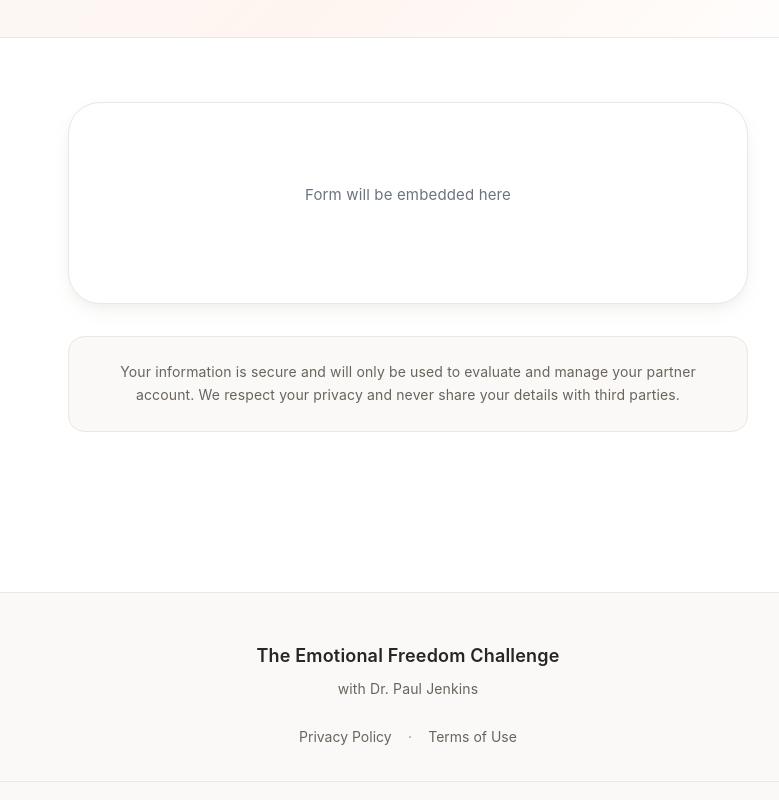
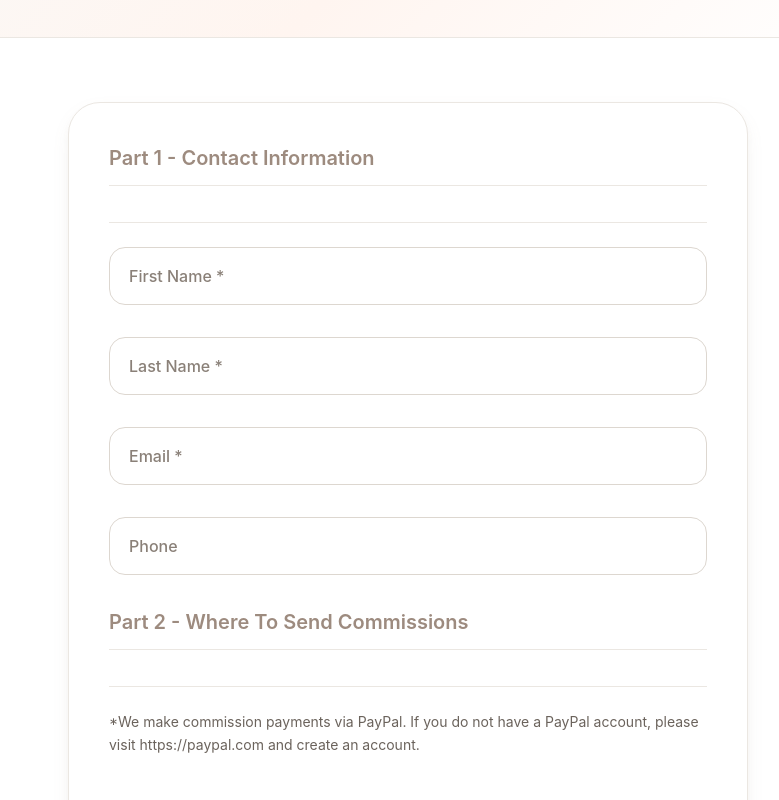
Before and after one commit to rbradshaw9/emotionalfreedomchallenge, a Next.js app: page /partners/register in a window 1280 px wide. Shown: the part 300-1100 px from the top of the page, without its empty margins (232-1011 px from the left). Built offline with nearby package versions, Linux system fonts and the light colour scheme.

Commit message:
Embed Keap partner registration form with proper styling and React compatibility

```diff
--- a/app/partners/register/page.module.css
+++ b/app/partners/register/page.module.css
@@ -108,39 +108,71 @@
 }
 
 /* Section Titles */
-.formWrapper :global(h3),
-.formWrapper :global(.section-title) {
+.formWrapper :global(.title) {
   font-size: var(--text-xl);
+  font-weight: var(--font-semibold);
   color: var(--color-primary);
+  margin-top: var(--space-10);
   margin-bottom: var(--space-6);
   padding-bottom: var(--space-3);
   border-bottom: 1.5px solid var(--color-gray-200);
 }
 
+.formWrapper :global(.title:first-child) {
+  margin-top: 0;
+}
+
 /* Text Sections */
-.formWrapper :global(p),
-.formWrapper :global(.text-content) {
+.formWrapper :global(.text) {
   color: var(--color-gray-600);
   line-height: var(--leading-relaxed);
-  margin-bottom: var(--space-4);
+  margin-bottom: var(--space-6);
+  font-size: var(--text-sm);
+}
+
+.formWrapper :global(.text) i {
+  color: var(--color-gray-500);
 }
 
 /* Radio Buttons and Checkboxes */
-.formWrapper :global(input[type="radio"]),
-.formWrapper :global(input[type="checkbox"]) {
-  width: auto;
-  margin-right: var(--space-2);
-  accent-color: var(--color-primary);
+.formWrapper :global(.infusion-radio) {
+  margin-top: var(--space-3);
 }
 
-.formWrapper :global(.infusion-radio),
-.formWrapper :global(.infusion-checkbox) {
+.formWrapper :global(.options-container) {
+  display: flex;
+  gap: var(--space-6);
+}
+
+.formWrapper :global(.infusion-option) {
   display: flex;
   align-items: center;
-  margin-bottom: var(--space-3);
+  gap: var(--space-2);
+}
+
+.formWrapper :global(.infusion-option input[type="radio"]) {
+  width: 18px;
+  height: 18px;
+  accent-color: var(--color-primary);
+  cursor: pointer;
+}
+
+.formWrapper :global(.infusion-option label) {
+  position: static;
+  transform: none;
+  font-size: var(--text-base);
+  color: var(--color-gray-700);
+  background: transparent;
+  padding: 0;
+  cursor: pointer;
+  pointer-events: auto;
 }
 
 /* Submit Button */
+.formWrapper :global(.infusion-submit) {
+  margin-top: var(--space-8);
+}
+
 .formWrapper :global(button[type="submit"]),
 .formWrapper :global(input[type="submit"]) {
   width: 100%;
@@ -154,7 +186,6 @@
   cursor: pointer;
   transition: all 0.3s ease;
   box-shadow: var(--shadow-md);
-  margin-top: var(--space-6);
 }
 
 .formWrapper :global(button[type="submit"]:hover),
@@ -177,7 +208,8 @@
 }
 
 /* Honeypot (Hidden) */
-.formWrapper :global(.infusion-field.webform-pii-honey) {
+.formWrapper :global(.infusion-field.webform-pii-honey),
+.formWrapper :global(input[name="inf-sbt"]) {
   display: none !important;
 }
 
--- a/app/partners/register/page.tsx
+++ b/app/partners/register/page.tsx
@@ -1,4 +1,5 @@
 import type { Metadata } from 'next'
+import Script from 'next/script'
 import styles from './page.module.css'
 
 export const metadata: Metadata = {
@@ -19,16 +20,197 @@ export default function PartnerRegister() {
 
         <section className={styles.formSection}>
           <div className={styles.formWrapper}>
-            {/*
-              KEAP FORM EMBED POINT:
-              Paste the complete Keap form HTML here.
-              Preserve all attributes: action, method, IDs, names, data-* attributes, hidden fields, and scripts.
-              The CSS below is pre-configured to style .infusion-field elements with floating labels.
-            */}
+            <form accept-charset="UTF-8" action="https://bl843.infusionsoft.com/app/form/process/4c9b8b75fc0b1e19505d18dac0e1a6ab" className="infusion-form" id="inf_form_4c9b8b75fc0b1e19505d18dac0e1a6ab" method="POST">
+              <input name="inf_form_xid" type="hidden" value="4c9b8b75fc0b1e19505d18dac0e1a6ab" />
+              <input name="inf_form_name" type="hidden" value="Emotional Freedom Challenge&#xa;Referral Sign-up submitted" />
+              <input name="infusionsoft_version" type="hidden" value="1.70.0.902929" />
 
-            <p style={{ textAlign: 'center', padding: '40px 20px', color: '#6b7280', fontSize: '15px' }}>
-              Form will be embedded here
-            </p>
+              <div>
+                <div>
+                  <div className="title">
+                    <div className="title">
+                      <div>
+                        <span>Part 1 - Contact Information</span>
+                      </div>
+                    </div>
+                  </div>
+                </div>
+              </div>
+
+              <div className="infusion-field">
+                <label htmlFor="inf_field_FirstName">First Name *</label>
+                <input id="inf_field_FirstName" name="inf_field_FirstName" placeholder="First Name *" type="text" />
+              </div>
+
+              <div className="infusion-field">
+                <label htmlFor="inf_field_LastName">Last Name *</label>
+                <input id="inf_field_LastName" name="inf_field_LastName" placeholder="Last Name *" type="text" />
+              </div>
+
+              <div className="infusion-field">
+                <label htmlFor="inf_field_Email">Email *</label>
+                <input id="inf_field_Email" name="inf_field_Email" placeholder="Email *" type="text" />
+              </div>
+
+              <div className="infusion-field">
+                <label htmlFor="inf_field_Phone1">Phone</label>
+                <input id="inf_field_Phone1" name="inf_field_Phone1" placeholder="Phone" type="text" />
+              </div>
+
+              <div>
+                <div>
+                  <div> </div>
+                  <div> </div>
+                </div>
+              </div>
+
+              <div>
+                <div>
+                  <div className="title">
+                    <div className="title">
+                      <div>
+                        <span>Part 2 - Where To Send Commissions</span>
+                      </div>
+                    </div>
+                  </div>
+                </div>
+              </div>
+
+              <div>
+                <div className="text">
+                  <div className="text">
+                    <div>*We make commission payments via PayPal. If you do not have a PayPal account, please visit https://paypal.com and create an account.</div>
+                  </div>
+                </div>
+              </div>
+
+              <div>
+                <div>&nbsp;</div>
+              </div>
+
+              <div className="infusion-field">
+                <label htmlFor="inf_custom_PayPalEmail">PayPal Email *</label>
+                <input id="inf_custom_PayPalEmail" name="inf_custom_PayPalEmail" placeholder="PayPal Email *" type="text" />
+              </div>
+
+              <div>
+                <div>
+                  <div> </div>
+                  <div> </div>
+                </div>
+              </div>
+
+              <div>
+                <div>
+                  <div className="title">
+                    <div className="title">
+                      <div>
+                        <span>Part 3 - Referral Partner Registration</span>
+                      </div>
+                    </div>
+                  </div>
+                </div>
+              </div>
+
+              <div className="infusion-field">
+                <label htmlFor="inf_field_SSN">SSN/TIN</label>
+                <input id="inf_field_SSN" name="inf_field_SSN" placeholder="SSN/TIN" type="text" />
+              </div>
+
+              <div>
+                <div className="text">
+                  <div className="text">
+                    <div>
+                      <i>
+                        <span>We required your SSN/TIN for proper tax documentation. If you live outside the US, you can leave this blank.</span>
+                      </i>
+                    </div>
+                  </div>
+                </div>
+              </div>
+
+              <div className="infusion-field">
+                <label htmlFor="inf_other_Username">Username *</label>
+                <input id="inf_other_Username" name="inf_other_Username" placeholder="Username *" type="text" />
+              </div>
+
+              <div className="infusion-field">
+                <label htmlFor="inf_other_Password">Password *</label>
+                <input id="inf_other_Password" name="inf_other_Password" placeholder="Password *" type="password" />
+              </div>
+
+              <div className="infusion-field">
+                <label htmlFor="inf_other_RetypePassword">Confirm Password *</label>
+                <input id="inf_other_RetypePassword" name="inf_other_RetypePassword" placeholder="Confirm Password *" type="password" />
+              </div>
+
+              <div className="infusion-field">
+                <label htmlFor="inf_other_NotifyOnLead">Notify on Lead</label>
+                <div className="infusion-radio">
+                  <div className="options-container">
+                    <span className="infusion-option">
+                      <input id="inf_other_NotifyOnLead_1" name="inf_other_NotifyOnLead" type="radio" value="1" />
+                      <label htmlFor="inf_other_NotifyOnLead_1">Yes</label>
+                    </span>
+                    <span className="infusion-option">
+                      <input id="inf_other_NotifyOnLead_0" name="inf_other_NotifyOnLead" type="radio" value="0" />
+                      <label htmlFor="inf_other_NotifyOnLead_0">No</label>
+                    </span>
+                  </div>
+                </div>
+              </div>
+
+              <div className="infusion-field">
+                <label htmlFor="inf_other_NotifyOnSale">Notify on Sale</label>
+                <div className="infusion-radio">
+                  <div className="options-container">
+                    <span className="infusion-option">
+                      <input id="inf_other_NotifyOnSale_1" name="inf_other_NotifyOnSale" type="radio" value="1" />
+                      <label htmlFor="inf_other_NotifyOnSale_1">Yes</label>
+                    </span>
+                    <span className="infusion-option">
+                      <input id="inf_other_NotifyOnSale_0" name="inf_other_NotifyOnSale" type="radio" value="0" />
+                      <label htmlFor="inf_other_NotifyOnSale_0">No</label>
+                    </span>
+                  </div>
+                </div>
+              </div>
+
+              <div>
+                <div>&nbsp;</div>
+              </div>
+
+              <div className="infusion-submit">
+                <button className="infusion-recaptcha" id="recaptcha_4c9b8b75fc0b1e19505d18dac0e1a6ab" type="submit">Sign Me Up!</button>
+              </div>
+
+              <input type="text" name="inf-sbt" style={{ display: 'none' }} />
+            </form>
+
+            <Script
+              src="https://bl843.infusionsoft.app/app/webTracking/getTrackingCode"
+              strategy="afterInteractive"
+            />
+            <Script
+              src="https://bl843.infusionsoft.com/resources/external/recaptcha/production/recaptcha.js?b=1.70.0.902929-hf-202602131028"
+              strategy="afterInteractive"
+            />
+            <Script
+              src="https://bl843.infusionsoft.com/resources/external/recaptcha/production/enterpriseRecaptcha.js?b=1.70.0.902929-hf-202602131028"
+              strategy="afterInteractive"
+            />
+            <Script
+              src="https://bl843.infusionsoft.com/app/timezone/timezoneInputJs?xid=4c9b8b75fc0b1e19505d18dac0e1a6ab"
+              strategy="afterInteractive"
+            />
+            <Script
+              src="https://bl843.infusionsoft.com/js/jquery/jquery-3.3.1.js"
+              strategy="afterInteractive"
+            />
+            <Script
+              src="https://bl843.infusionsoft.app/app/webform/overwriteRefererJs"
+              strategy="afterInteractive"
+            />
           </div>
 
           <div className={styles.privacy}>
```
